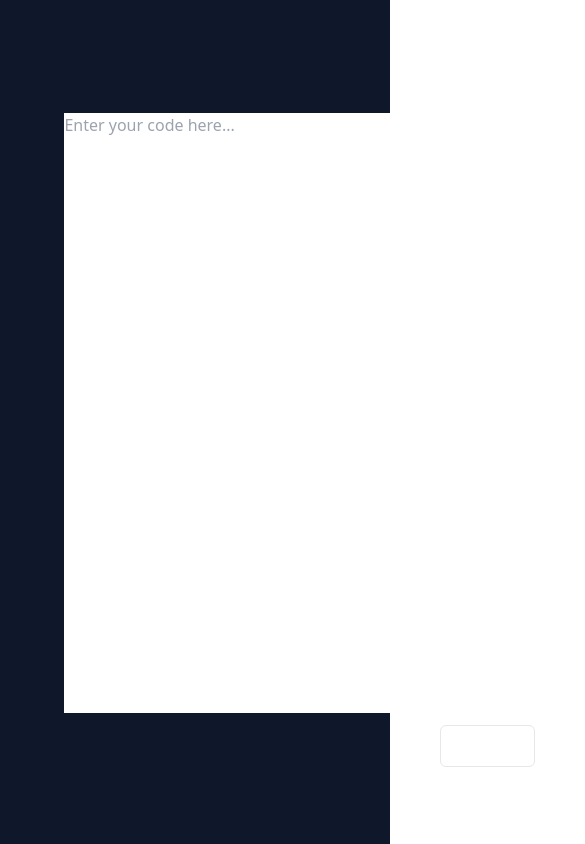
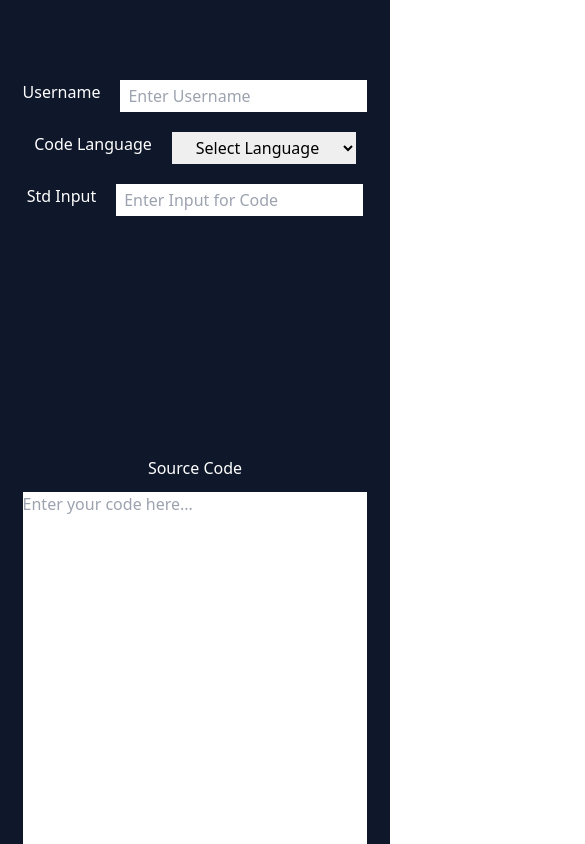
Before and after one commit to aadilkhann/tuf-codestore-frontend, a React (Vite) app: page / in a window 390 px wide. Shown: the top 844 px of the page, 585 px wide, since content can reach past the window. Built offline with nearby package versions, Linux system fonts and the light colour scheme.

Commit message:
Responsive Design

```diff
--- a/src/Components/Input.jsx
+++ b/src/Components/Input.jsx
@@ -32,10 +32,10 @@ function Input() {
   };
 
   return (
-    <div className="bg-slate-900 h-screen w-full flex items-center justify-center">
+    <div className="bg-slate-900 md:h-screen h-full w-full flex items-center justify-center md:p-0 px-8 py-20">
       <form
         action=""
-        className="flex flex-row justify-center items-center gap-60"
+        className="flex md:flex-row flex-col justify-center items-center gap-60"
         onSubmit={handleSubmit}
       >
         <div className="flex flex-1 flex-col justify-center items-center gap-5">
@@ -96,6 +96,7 @@ function Input() {
             onChange={handleChange}
             rows={25}
             cols={90}
+            style={{ width: "100%", maxWidth: "600px" }} // Responsive width
           />
           <button
             className="border px-5 py-2 rounded-md text-white"
```
